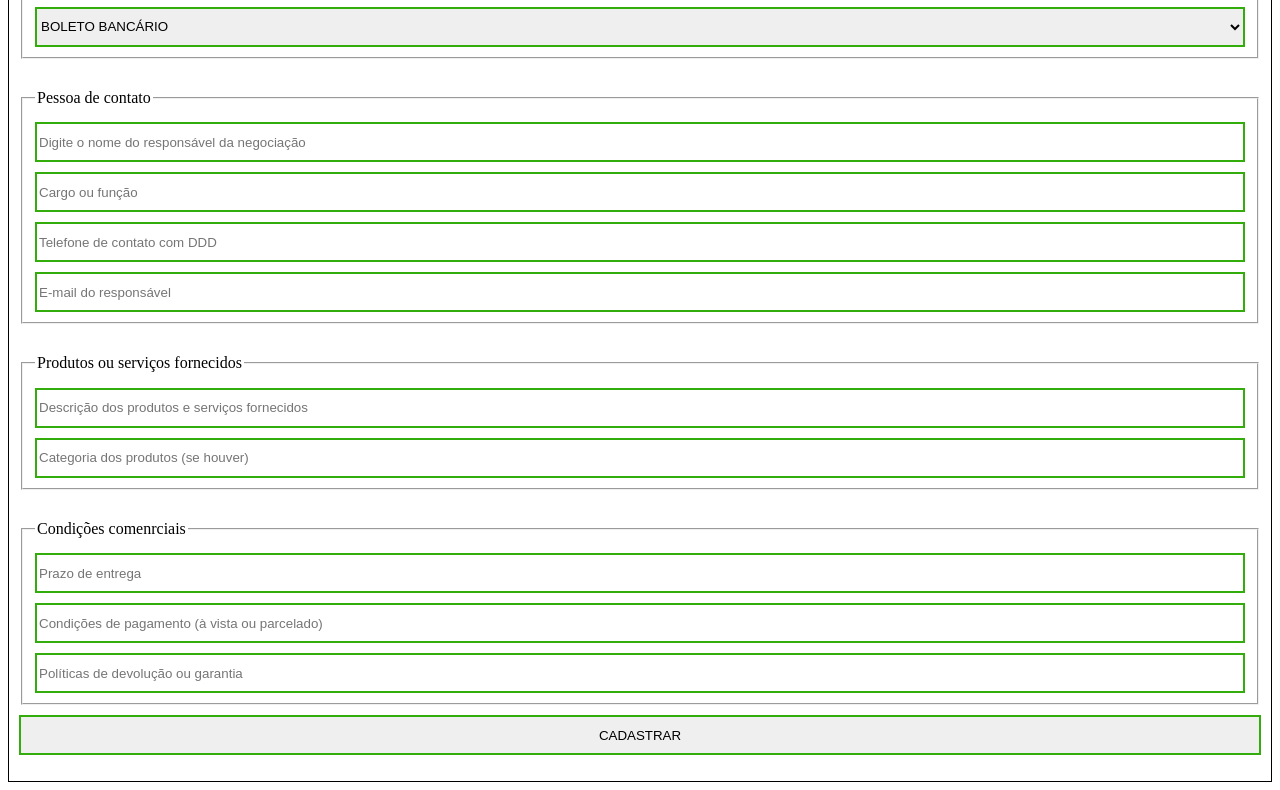
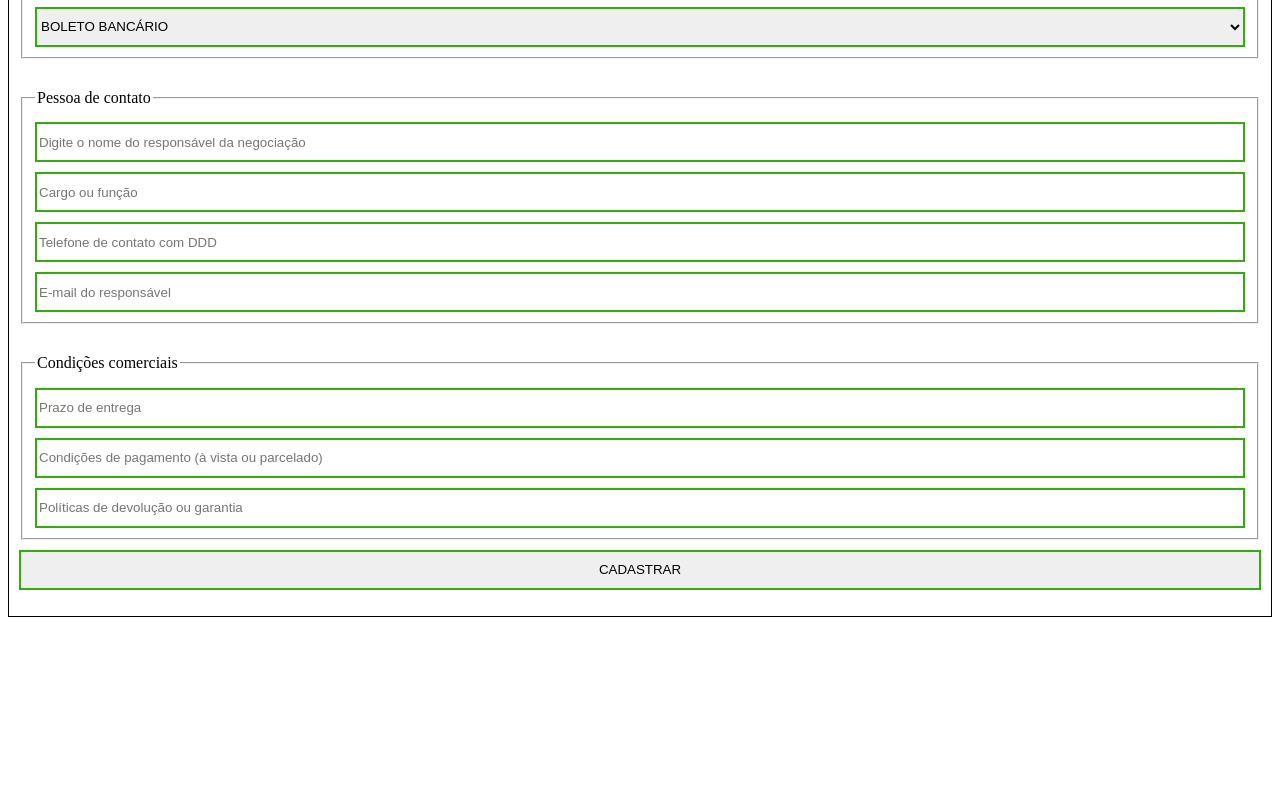
Before and after one commit to developerluanramos/stock-control-pure-html-css-js, a plain HTML site: page cad_fornecedor.html in a window 1280 px wide. Shown: the part 1254-2044 px from the top of the page. After the commit the page ends 1879 px from the top, so only its background shows below. Drawn offline with Linux system fonts and the light colour scheme.

Commit message:
modifica formulário de fornecedor

```diff
--- a/cad_fornecedor.html
+++ b/cad_fornecedor.html
@@ -43,7 +43,7 @@
 					id="identity_cnpj"
 					name="cnpj">
 				<input
-					placeholder="Digite a Razão Social"
+					placeholder="Digite a incrição Estadual (se aplicável)"
 					type="text"
 					id="identity_razao_social"
 					name="razao_social">
@@ -187,21 +187,7 @@
 			</fieldset>
 
 			<fieldset>
-				<legend>Produtos ou serviços fornecidos</legend>
-				<input
-					placeholder="Descrição dos produtos e serviços fornecidos"
-					type="text"
-					name="produtos_servicos"
-					id="identity_produtos_servicos">
-				<input
-					placeholder="Categoria dos produtos (se houver)"
-					type="text"
-					name="categoria_produtos"
-					id="identity_categoria_produtos">
-			</fieldset>
-
-			<fieldset>
-				<legend>Condições comenrciais</legend>
+				<legend>Condições comerciais</legend>
 				<input
 					placeholder="Prazo de entrega"
 					type="text"
```
